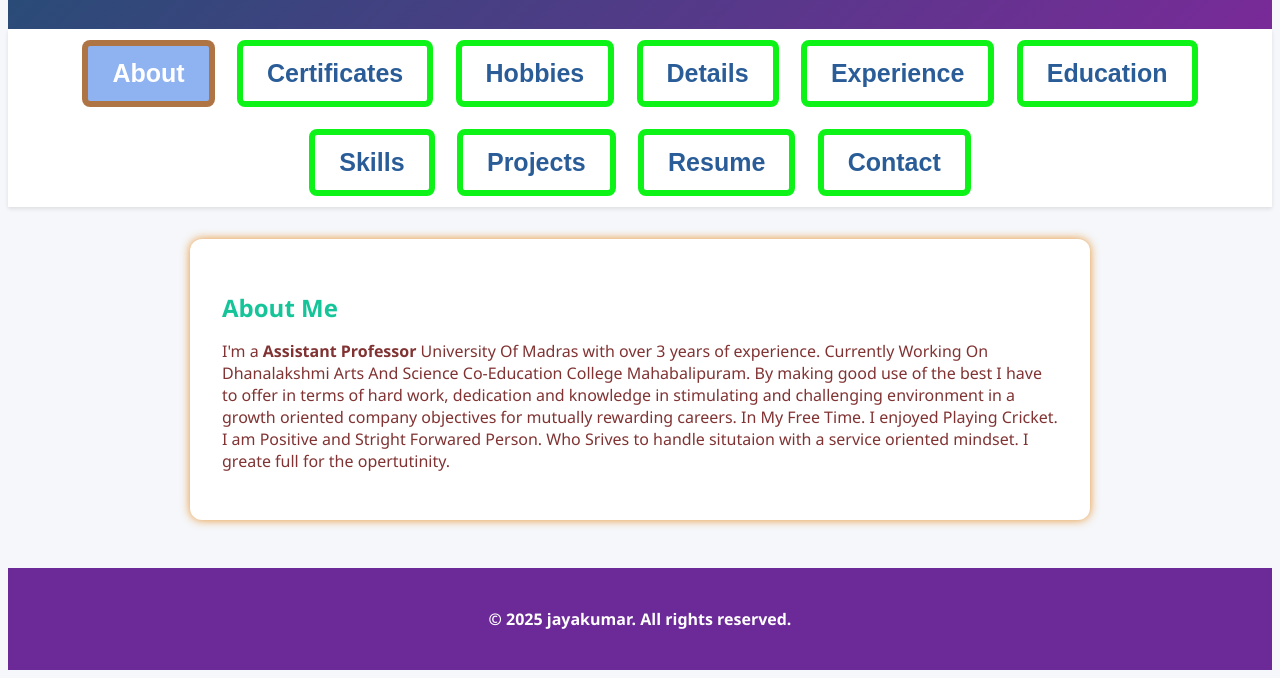
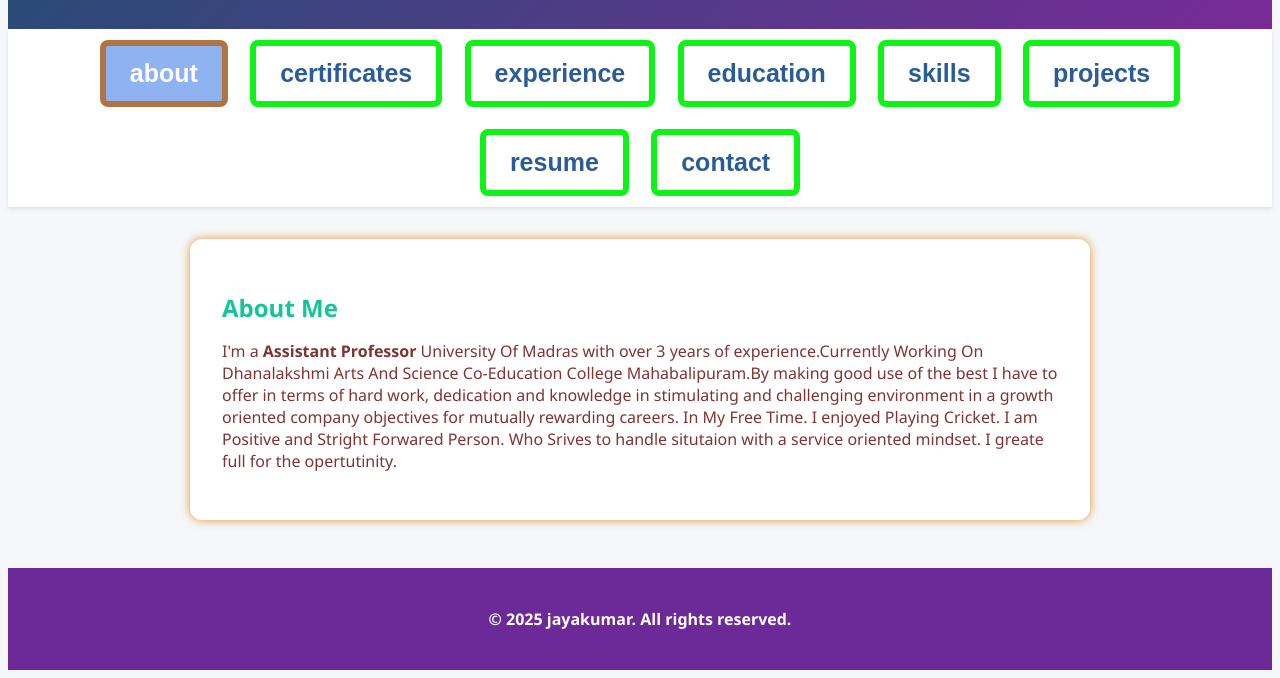
Before and after one commit to Jayakumar180897/cs, a plain HTML site: page index.html in a window 1280 px wide. Shown: the part 203-881 px from the top of the page. Drawn offline with Linux system fonts and the light colour scheme.

Commit message:
index.html

```diff
--- a/index.html
+++ b/index.html
@@ -209,21 +209,19 @@
 </header>
 
 <div class="tabs">
-  <button class="tab-btn active" data-tab="About">About</button>
-  <button class="tab-btn" data-tab="Certificates">Certificates</button>
-  <button class="tab-btn" data-tab="Hobbies">Hobbies</button>
-  <button class="tab-btn" data-tab="Details">Details</button>
-  <button class="tab-btn" data-tab="Experience">Experience</button>
-  <button class="tab-btn" data-tab="Education">Education</button>
-  <button class="tab-btn" data-tab="Skills">Skills</button>
-  <button class="tab-btn" data-tab="Projects">Projects</button>
-  <button class="tab-btn" data-tab="Resume">Resume</button>
-  <button class="tab-btn" data-tab="Contact">Contact</button>
+  <button class="tab-btn active" data-tab="about">about</button>
+  <button class="tab-btn" data-tab="certificates">certificates</button>
+  <button class="tab-btn" data-tab="experience">experience</button>
+  <button class="tab-btn" data-tab="education">education</button>
+  <button class="tab-btn" data-tab="skills">skills</button>
+  <button class="tab-btn" data-tab="projects">projects</button>
+  <button class="tab-btn" data-tab="resume">resume</button>
+  <button class="tab-btn" data-tab="contact">contact</button>
 </div>
 
 <section id="about" class="active">
   <h2>About Me</h2>
-  <p>I'm a <b>Assistant Professor </b> University Of Madras with over 3 years of experience. Currently Working On Dhanalakshmi Arts And Science Co-Education College Mahabalipuram. By making good use of the best I have to offer in terms of hard work, dedication and knowledge in stimulating and challenging environment in a growth oriented company objectives for mutually rewarding careers. In My Free Time. I enjoyed Playing Cricket. I am Positive and Stright Forwared Person. Who Srives to handle situtaion with a service oriented mindset. I greate full for the opertutinity.</p>
+  <p>I'm a <b>Assistant Professor </b> University Of Madras with over 3 years of experience.Currently Working On Dhanalakshmi Arts And Science Co-Education College Mahabalipuram.By making good use of the best I have to offer in terms of hard work, dedication and knowledge in stimulating and challenging environment in a growth oriented company objectives for mutually rewarding careers. In My Free Time. I enjoyed Playing Cricket. I am Positive and Stright Forwared Person. Who Srives to handle situtaion with a service oriented mindset. I greate full for the opertutinity.</p>
 </section>
 
 <section id="education">
```
